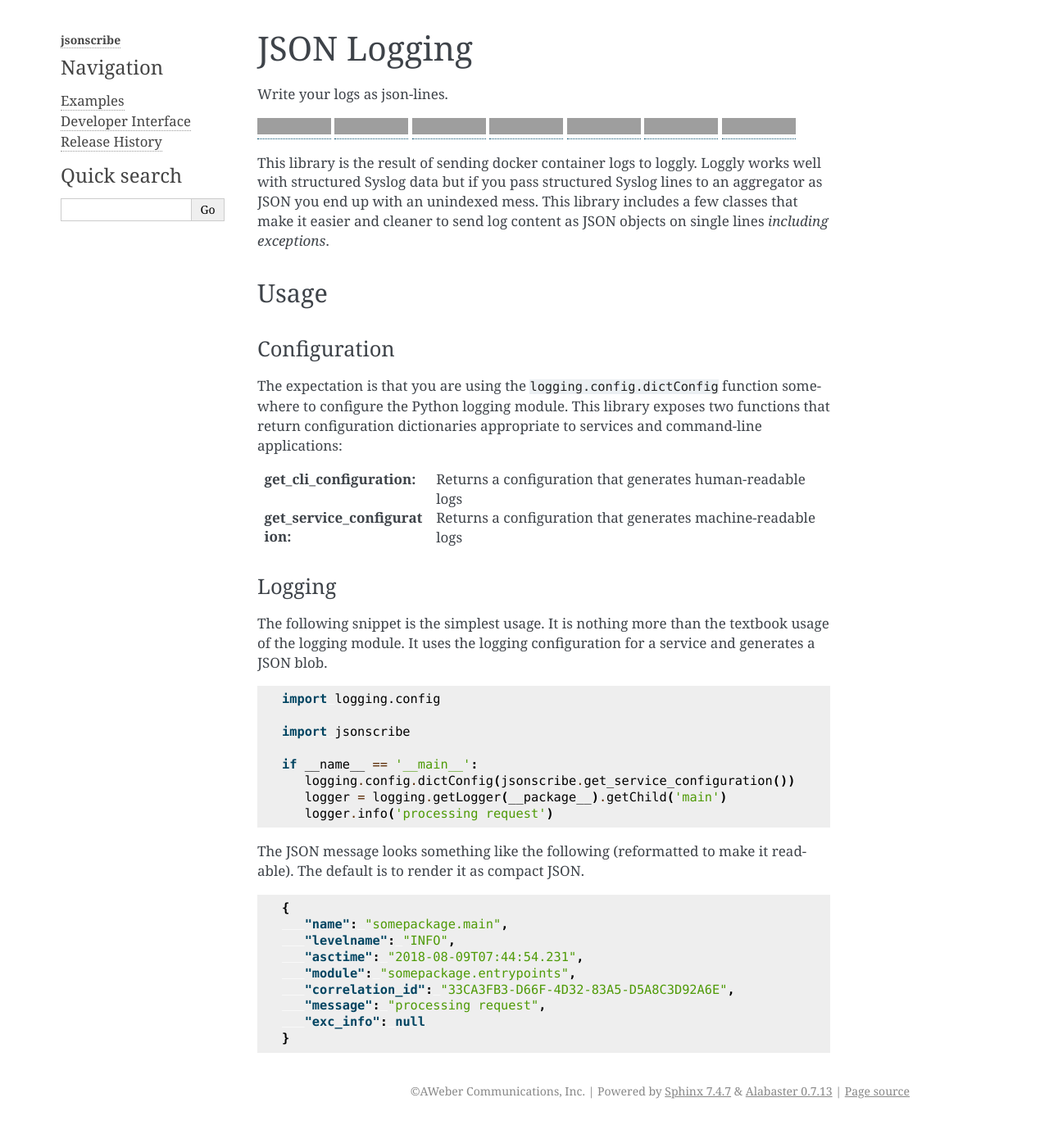
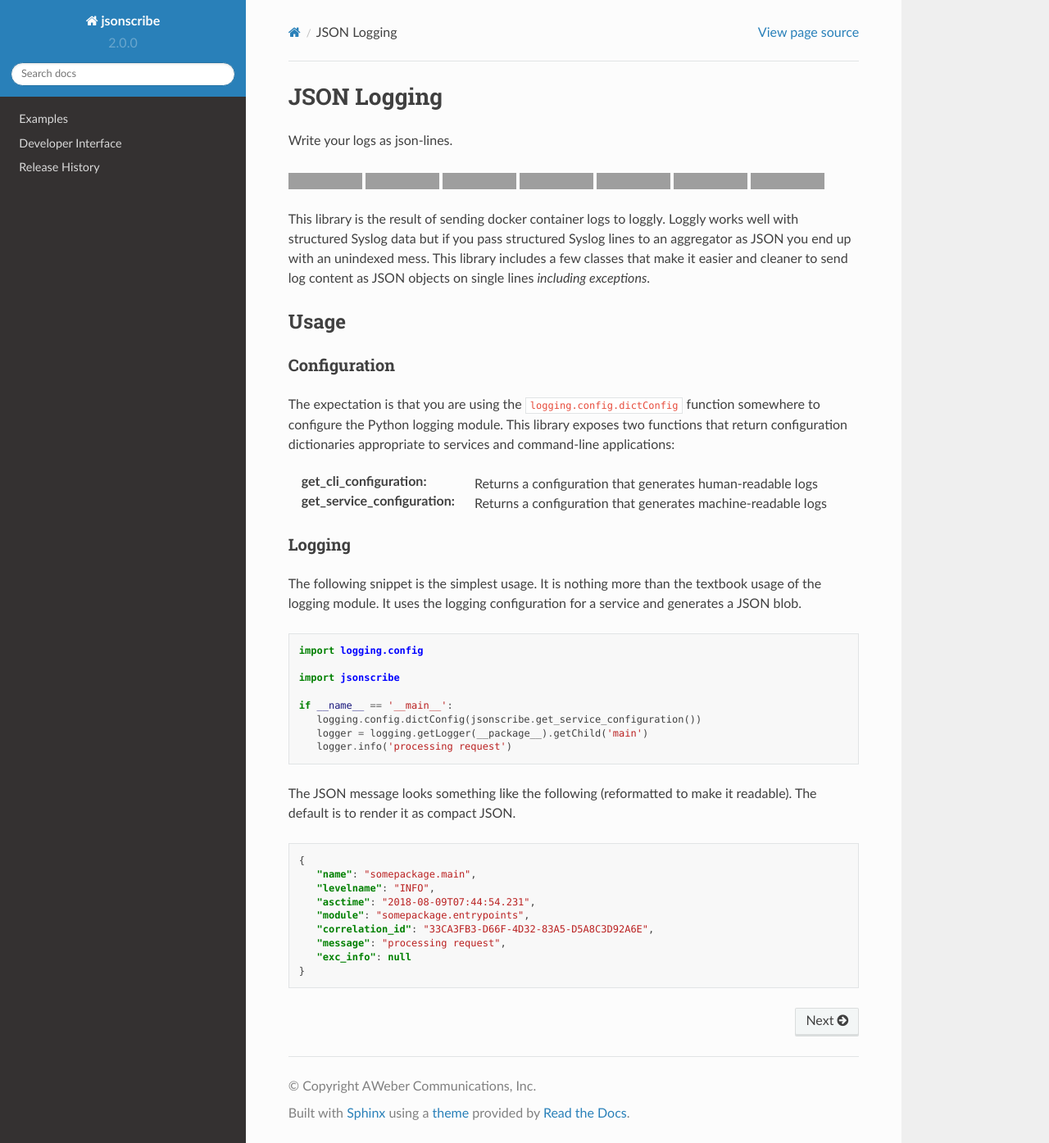
Before and after one commit to aweber/json-scribe, a Sphinx documentation site: the page built from docs/index.rst, in a window 1280 px wide and 1395 px high. Shown: the whole window at 82% size. Built offline with Sphinx 7.4.7 and the Read the Docs theme 2.0.0, drawn with Linux system fonts in a browser that asks for light colours; grey boxes are pictures that could not be loaded.

Commit message:
Switch to RTD theme.
It looks a lot better with the current content.

```diff
--- a/docs/conf.py
+++ b/docs/conf.py
@@ -7,10 +7,8 @@
 source_suffix = '.rst'
 master_doc = 'index'
 html_extra_path = ['../CODE_OF_CONDUCT.md']
-html_static_path = ['.']
-html_theme = 'alabaster'
-html_sidebars = {'**': ['about.html', 'navigation.html', 'searchbox.html']}
-extensions = []
+html_theme = 'sphinx_rtd_theme'
+extensions = ['sphinx_rtd_theme']
 
 # see https://www.sphinx-doc.org/en/master/usage/extensions/intersphinx.html
 extensions.append('sphinx.ext.intersphinx')
--- a/setup.py
+++ b/setup.py
@@ -20,6 +20,7 @@
             "Sphinx==1.8.5; python_version < '3'",
             "Sphinx==4.0.1; python_version >= '3.7'",
             'readme-renderer==21.0',
+            'sphinx-rtd-theme==1.0.0',
             'wheel==0.36.2',
             'yapf==0.22.0',
         ],
```
